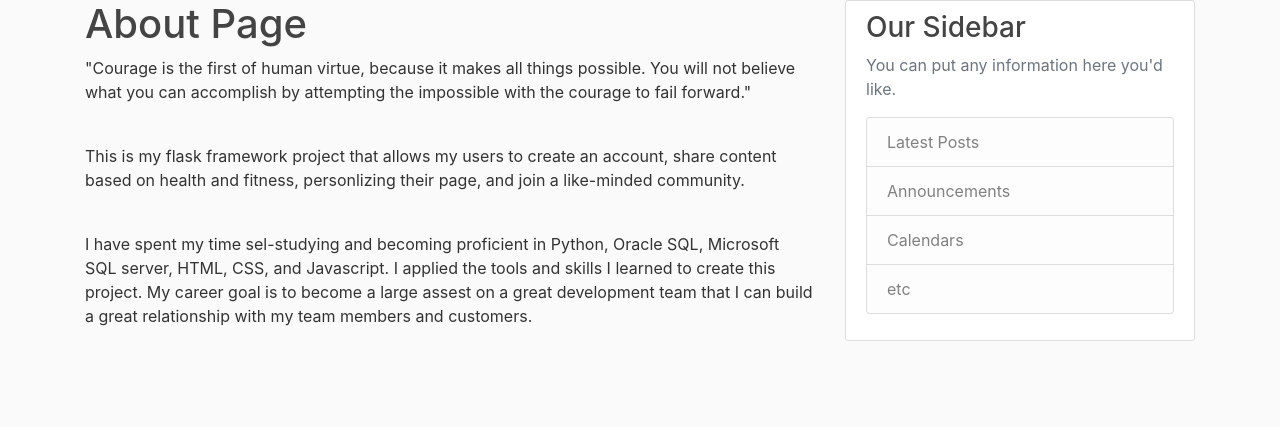
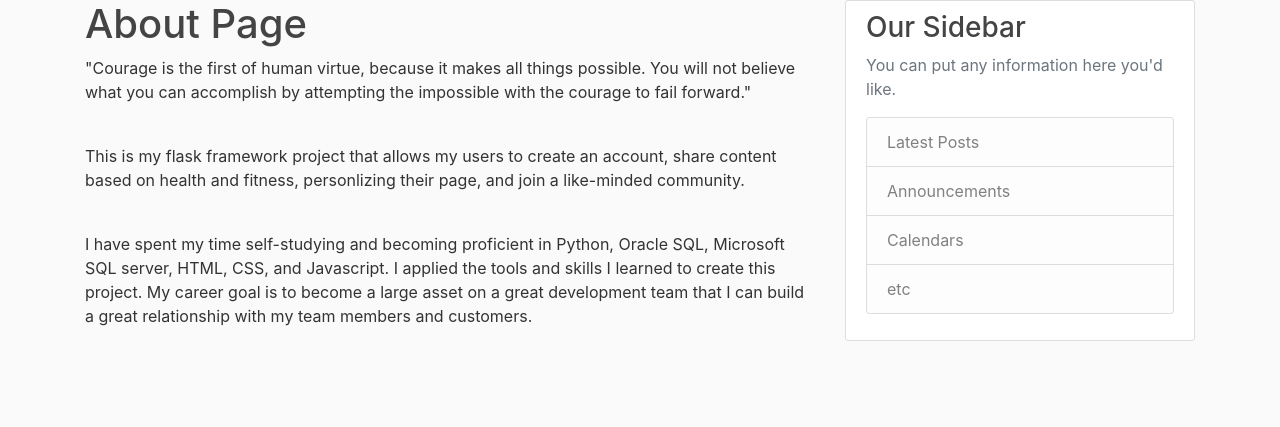
Before and after one commit to adetunji-ogungbayi/flask-blog-health-fitness-, a Flask app: page /about in a window 1280 px wide. Shown: the part 80-507 px from the top of the page. Run offline with Flask 2, Linux system fonts and the light colour scheme; parts of the project's set-up code (start-up, migrations or seed data) failed here and were passed over; some libraries are stand-ins or nearby versions.

Commit message:
Add files via upload

```diff
--- a/flaskblog/flaskblog/template/about.html
+++ b/flaskblog/flaskblog/template/about.html
@@ -13,6 +13,6 @@
 	</p>
 	<br>
 	<p>
-		I have spent my time sel-studying and becoming proficient in Python, Oracle SQL, Microsoft SQL server, HTML, CSS, and Javascript. I applied the tools and skills I learned to create this project. My career goal is to become a large assest on a great development team that I can build a great relationship with my team members and customers.
+		I have spent my time self-studying and becoming proficient in Python, Oracle SQL, Microsoft SQL server, HTML, CSS, and Javascript. I applied the tools and skills I learned to create this project. My career goal is to become a large asset on a great development team that I can build a great relationship with my team members and customers.
 	</p>
 {% endblock content %}
```
